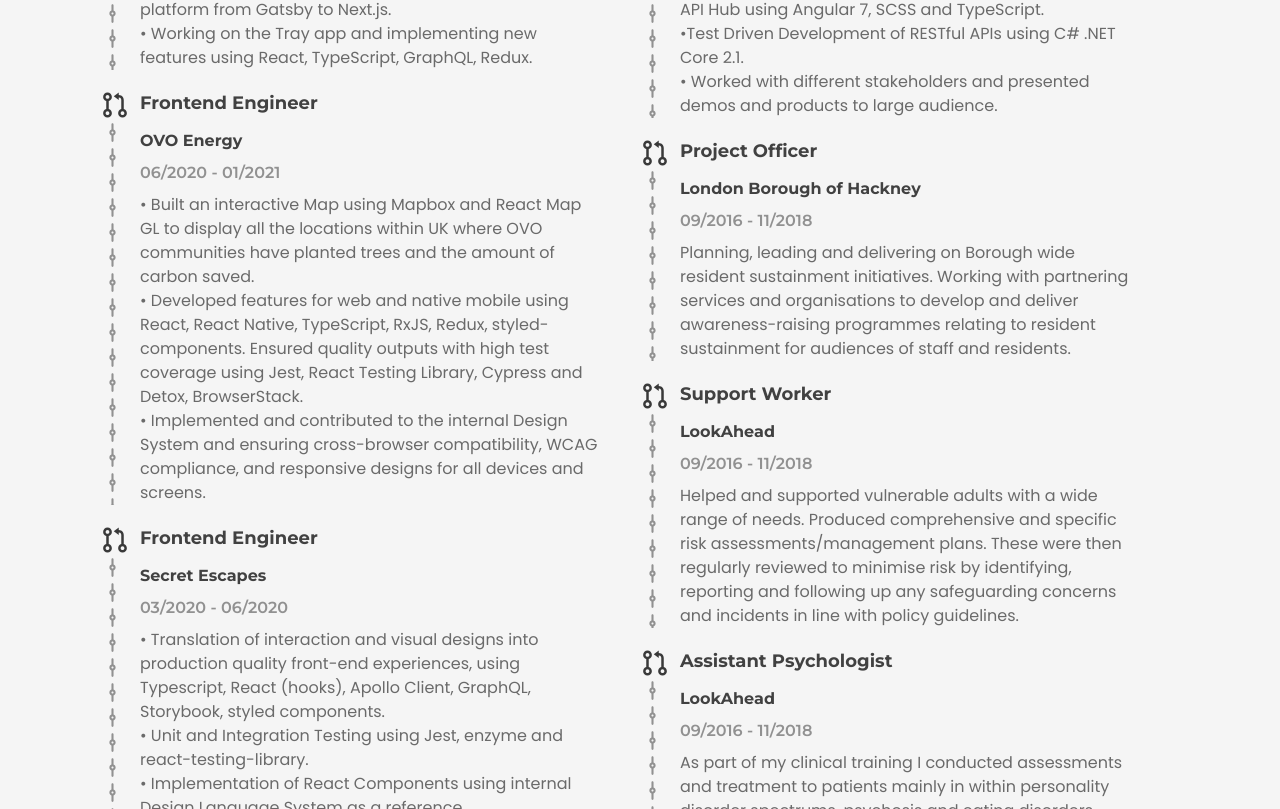
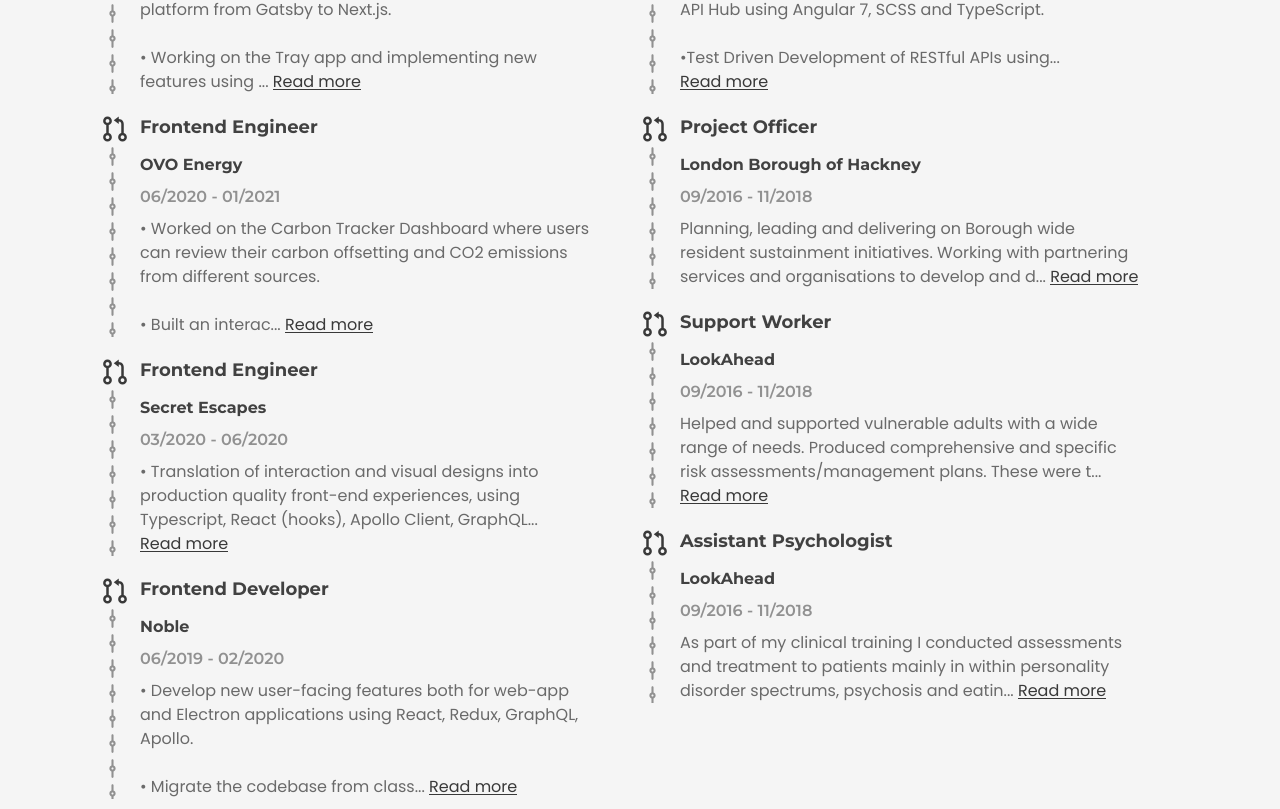
Before and after one commit to floroz/portfolio-v2, a Next.js app: page / in a window 1280 px wide. Shown: the part 1611-2420 px from the top of the page. Built offline with nearby package versions, Linux system fonts and the light colour scheme.

Commit message:
improve work section

```diff
--- a/src/components/Work/Work.tsx
+++ b/src/components/Work/Work.tsx
@@ -15,25 +15,25 @@ const Work = (props: Props) => {
             position="Frontend Engineer"
             company="tray.io"
             year="01/2021 - present"
-            description={`• Working on the migration of the Tray Documentation platform from Gatsby to Next.js. \n• Working on the Tray app and implementing new features using React, TypeScript, GraphQL, Redux.`}
+            description={`• Working on the migration of the Tray Documentation platform from Gatsby to Next.js. \n\n• Working on the Tray app and implementing new features using React, TypeScript, GraphQL, Redux.`}
           />
           <WorkItem
             position="Frontend Engineer"
             company="OVO Energy"
             year="06/2020 - 01/2021"
-            description={`• Built an interactive Map using Mapbox and React Map GL to display all the locations within UK where OVO communities have planted trees and the amount of carbon saved. \n• Developed features for web and native mobile using React, React Native, TypeScript, RxJS, Redux, styled-components. Ensured quality outputs with high test coverage using Jest, React Testing Library, Cypress and Detox, BrowserStack. \n• Implemented and contributed to the internal Design System and ensuring cross-browser compatibility, WCAG compliance, and responsive designs for all devices and screens.`}
+            description={`• Worked on the Carbon Tracker Dashboard where users can review their carbon offsetting and CO2 emissions from different sources. \n\n• Built an interactive Map using Mapbox and React Map GL to display all the locations within UK where OVO communities have planted trees and the amount of carbon saved. \n\n• Developed features for web and native mobile using React, React Native, TypeScript, RxJS, Redux, styled-components. \n\n• Ensured quality outputs with high test coverage using Jest, React Testing Library, Cypress and Detox, BrowserStack. \n\n• Implemented and contributed to the internal Design System and ensuring cross-browser compatibility, WCAG compliance, and responsive designs for all devices and screens. \n\n• Worked in a cross-functional team, contributed to Product Design, Product Roadmap, A/B Testing, and participated to User Research and Usability Analysis.`}
           />
           <WorkItem
             position="Frontend Engineer"
             company="Secret Escapes"
             year="03/2020 - 06/2020"
-            description={`• Translation of interaction and visual designs into production quality front-end experiences, using Typescript, React (hooks), Apollo Client, GraphQL, Storybook, styled components. \n• Unit and Integration Testing using Jest, enzyme and react-testing-library. \n• Implementation of React Components using internal Design Language System as a reference. \n• Helping other developers adopt modern and lean front end engineering practises. \n• Optimisation of javascript build, test and deploy cycles to ensure maximum page load and runtime performance.`}
+            description={`• Translation of interaction and visual designs into production quality front-end experiences, using Typescript, React (hooks), Apollo Client, GraphQL, Storybook, styled components. \n\n• Unit and Integration Testing using Jest, enzyme and React Testing Library. \n\n• Implementation of React Components using internal Design Language System as a reference. \n\n• Helping other developers adopt modern and lean front end engineering practises. \n\n• Optimisation of javascript build, test and deploy cycles to ensure maximum page load and runtime performance.`}
           />
           <WorkItem
             position="Frontend Developer"
             company="Noble"
             year="06/2019 - 02/2020"
-            description={`• Develop new user-facing features both for web-app and Electron applications using React, Redux, GraphQL, Apollo. \n• Migrate the codebase from class based to functional components with React Hooks. \n• Migrate style libraries from global SCSS/Bootstrap to a modern and modular style architecture using CSS Modules and CSS-in-JS. \n• Build reusable code and libraries for future use. \n• Ensure the technical feasibility of UI/UX designs.`}
+            description={`• Develop new user-facing features both for web-app and Electron applications using React, Redux, GraphQL, Apollo. \n\n• Migrate the codebase from class based to functional components with React Hooks. \n\n• Migrate style libraries from global SCSS/Bootstrap to a modern and modular style architecture using CSS Modules and CSS-in-JS. \n\n• Build reusable code and libraries for future use. \n\n• Ensure the technical feasibility of UI/UX designs.`}
           />
         </ColumnWrapper>
         <ColumnWrapper>
@@ -41,7 +41,7 @@ const Work = (props: Props) => {
             position="Junior Developer"
             company="London Borough of Hackney"
             year="12/2018 - 06/2019"
-            description={`• Designed and developed the front-end of the Developer API Hub using Angular 7, SCSS and TypeScript. \n•Test Driven Development of RESTful APIs using C# .NET Core 2.1. \n• Worked with different stakeholders and presented demos and products to large audience.`}
+            description={`• Designed and developed the front-end of the Developer API Hub using Angular 7, SCSS and TypeScript. \n\n•Test Driven Development of RESTful APIs using C# .NET Core 2.1. \n\n• Worked with different stakeholders and presented demos and products to large audience.`}
           />
           <WorkItem
             position="Project Officer"
--- a/src/components/WorkItem/WorkItem.styled.tsx
+++ b/src/components/WorkItem/WorkItem.styled.tsx
@@ -81,3 +81,18 @@ export const Description = styled.p`
   white-space: pre-wrap;
   text-align: left;
 `;
+
+export const ReadMore = styled.button`
+  padding: 0;
+  margin: 0;
+  cursor: pointer;
+  ${({ theme }) => `
+    font-family: ${theme.fontFamily.text};
+    font-size: ${theme.fontSizes.small};
+    font-weight: ${theme.fontWeight.normal};
+    color: ${theme.colors.darker};
+    background-color: transparent;
+    border-bottom: 1px solid ${theme.colors.darker};
+  `}
+  line-height: 15px;
+`;
--- a/src/components/WorkItem/WorkItem.tsx
+++ b/src/components/WorkItem/WorkItem.tsx
@@ -1,4 +1,5 @@
 import React, { useEffect, useRef, useState } from "react";
+import useIconNumbers from "./use-icons-number";
 import {
   WorkExp,
   PRIcon,
@@ -8,6 +9,7 @@ import {
   Description,
   GitCommitIcon,
   GitCommitsContainer,
+  ReadMore,
 } from "./WorkItem.styled";
 
 interface Props {
@@ -39,15 +41,10 @@ const WorkItem = ({
   ...others
 }: Props) => {
   const workExpRef = useRef<HTMLDivElement>(null);
-  const [numbersOfIconsToRender, setnumbersOfIconsToRender] = useState(10);
+  const { numbersOfIconsToRender } = useIconNumbers(workExpRef);
+  const [isDescriptionExpanded, setIsDescriptionExpanded] = useState(false);
 
-  useEffect(() => {
-    if (!workExpRef.current) {
-      return;
-    }
-
-    setnumbersOfIconsToRender(Math.round(workExpRef.current.clientHeight / 10));
-  }, []);
+  const truncatedDescription = description.slice(0, 150).concat("...");
 
   return (
     <WorkExp style={workItemStyles} {...others} ref={workExpRef}>
@@ -56,7 +53,15 @@ const WorkItem = ({
       <Position>{position}</Position>
       <Company>{company}</Company>
       <Year>{year}</Year>
-      {description ? <Description>{description}</Description> : null}
+      <Description>
+        {isDescriptionExpanded ? description : truncatedDescription}{" "}
+        <ReadMore
+          aria-label="expand section to read more"
+          onClick={() => setIsDescriptionExpanded((prev) => !prev)}
+        >
+          {isDescriptionExpanded ? null : `Read more`}
+        </ReadMore>
+      </Description>
     </WorkExp>
   );
 };
--- /dev/null
+++ b/src/components/WorkItem/use-icons-number.ts
@@ -0,0 +1,22 @@
+import { useLayoutEffect, useState } from "react";
+
+const useIconNumbers = (parentDivRef) => {
+  const [numbersOfIconsToRender, setnumbersOfIconsToRender] = useState(10);
+
+  useLayoutEffect(() => {
+    if (!parentDivRef.current) {
+      return;
+    }
+
+    setnumbersOfIconsToRender(
+      // custom formula just happens to work
+      Math.round(parentDivRef.current.clientHeight / 10 + 5)
+    );
+  }, [parentDivRef]);
+
+  return {
+    numbersOfIconsToRender,
+  };
+};
+
+export default useIconNumbers;
```
